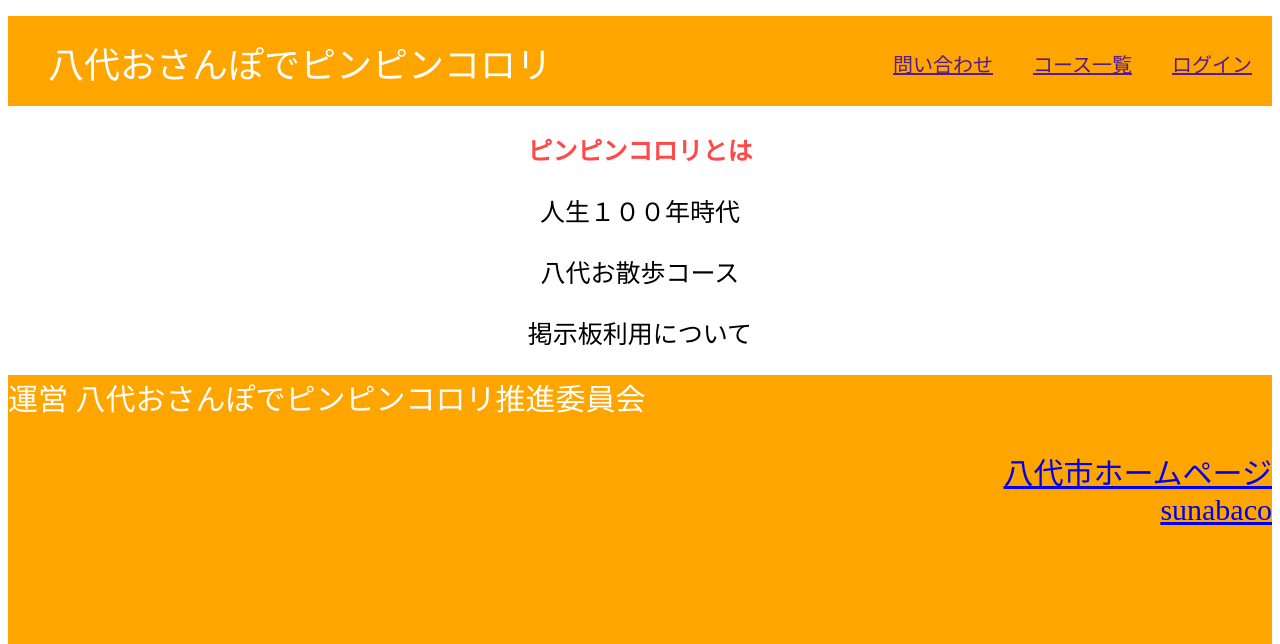
After one commit to narumi-k/pinkoro, a Flask app: page /intro in a window 1280 px wide. The commit adds this page. Shown: the top 644 px of the page. Run offline with Flask 2, Linux system fonts and the light colour scheme.

Commit message:
2020121213384

```diff
--- a/app.py
+++ b/app.py
@@ -19,6 +19,11 @@ def bbs():
 @app.route("/course")
 def course():
     return render_template("course.html")
+
+@app.route("/intro")
+def intro():
+    return render_template("intro.html")
+
 
 
 @app.route("/taiyou")
--- a/static/css/style_pc.css
+++ b/static/css/style_pc.css
@@ -77,6 +77,7 @@ text-align: right;
   padding: 60px 120px;
   margin: 5%;
   box-shadow   : 6px 6px 3px #666666;
+  /* background: url("/static/images/junbikakou.png") no-repeat; */
 }
 button.btn:hover{
   background-color: rgb(221, 199, 34);
@@ -94,12 +95,19 @@ button.btn:hover{
   text-align: center;
   color: #f3be10;
 }
+.intro{
+  text-align: center;
+  font-size: 50px;
+}
+.intro p{
+  font-size: 25px;
+}
 .junbi{
   text-align: center;
   height: 70pxpx;
 }
 .junbi p{
-  font-size: 70px;
+  font-size: 50px;
   color: black;
 }
 .course{
@@ -118,11 +126,14 @@ button.btn:hover{
 .return{
   text-align: center;
 }
-.course_btn{
+.return_btn{
+  height: 90px;
+}
+/* .course_btn{
   font-size:30px ;
   font-weight: bold;
   background-color: orange;
   padding: 60px 120px;
   margin: 5%;
   box-shadow   : 6px 6px 3px #666666;
-}
+} */
--- a/templates/course.html
+++ b/templates/course.html
@@ -4,7 +4,7 @@
 <div class="main">
   <h1 class="title">八代のおさんぽコース一覧</h1>
   <div class="junbi">
-    <img src="/static/images/junbikakou.png" alt="">
+    <img src="/static/images/walking.png" alt="">
     <a href="http://www.city.yatsushiro.lg.jp/kiji003769/3_769_3_tcazj5o8k1g5fmq18eqaendr.pdf">
       <p> まずは準備運動始めましょう <br>ここをクリック </p>
     </a>
--- /dev/null
+++ b/templates/intro.html
@@ -0,0 +1,18 @@
+{% extends "base.html" %}
+{% block content %}
+<div class="intro">
+  <div class="setsumei">
+    <p>ピンピンコロリとは</p>
+  </div>
+  <p>人生１００年時代</p>
+  <div class="course_riyou">
+    <p>八代お散歩コース</p>
+  </div>
+  <div class="bbs">
+    <p>掲示板利用について</p>
+  </div>
+</div>
+
+
+
+{% endblock %}
```
Also changed, not shown: templates/top.html (+9 -2 lines), static/images/28618.jpg (deleted), static/images/28618.png (deleted), static/images/camera.png (added), static/images/jizou2.png (added), static/images/jizou3.png (added), static/images/junbi1.png (deleted), static/images/junbikakou.png (deleted), static/images/walking.png (added).
